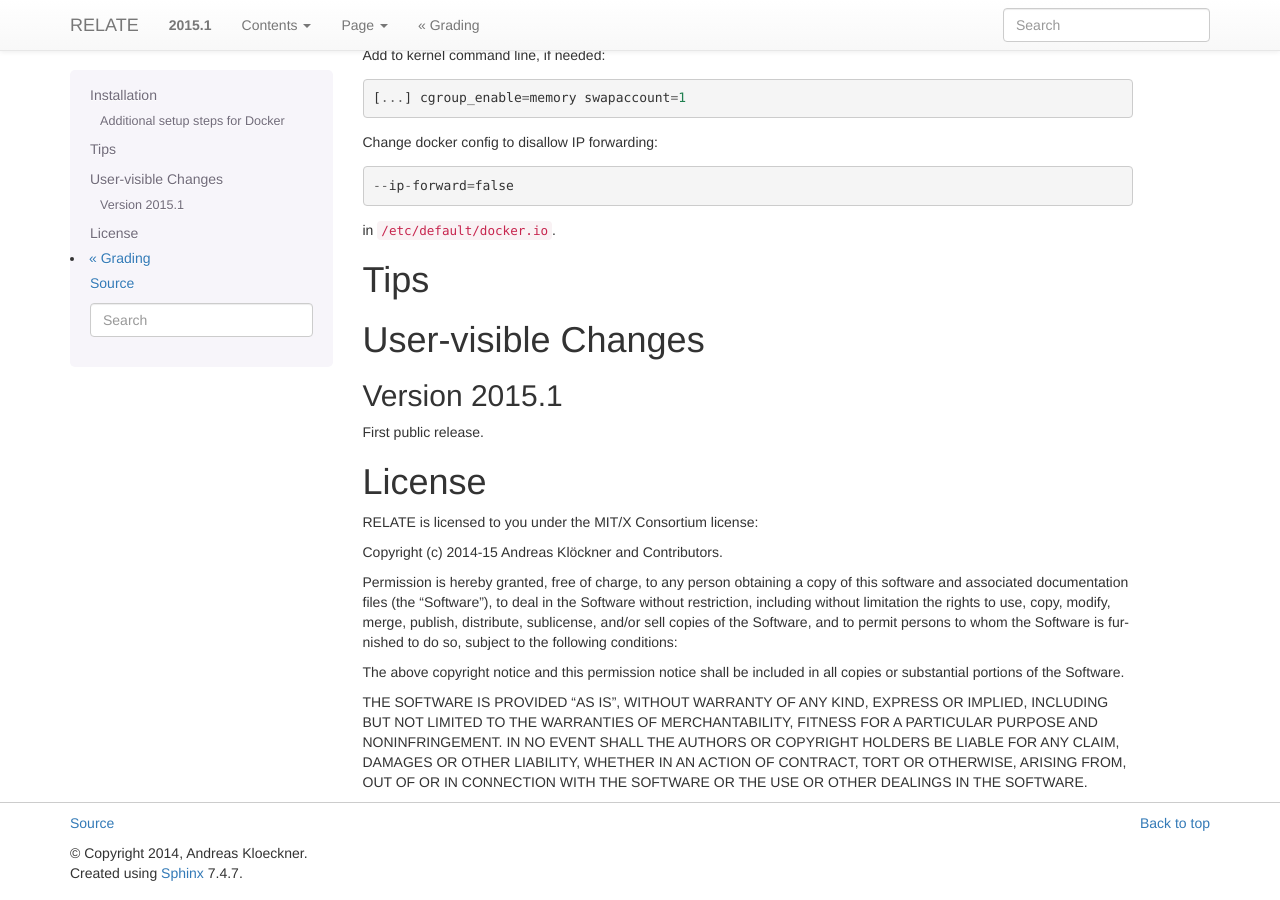
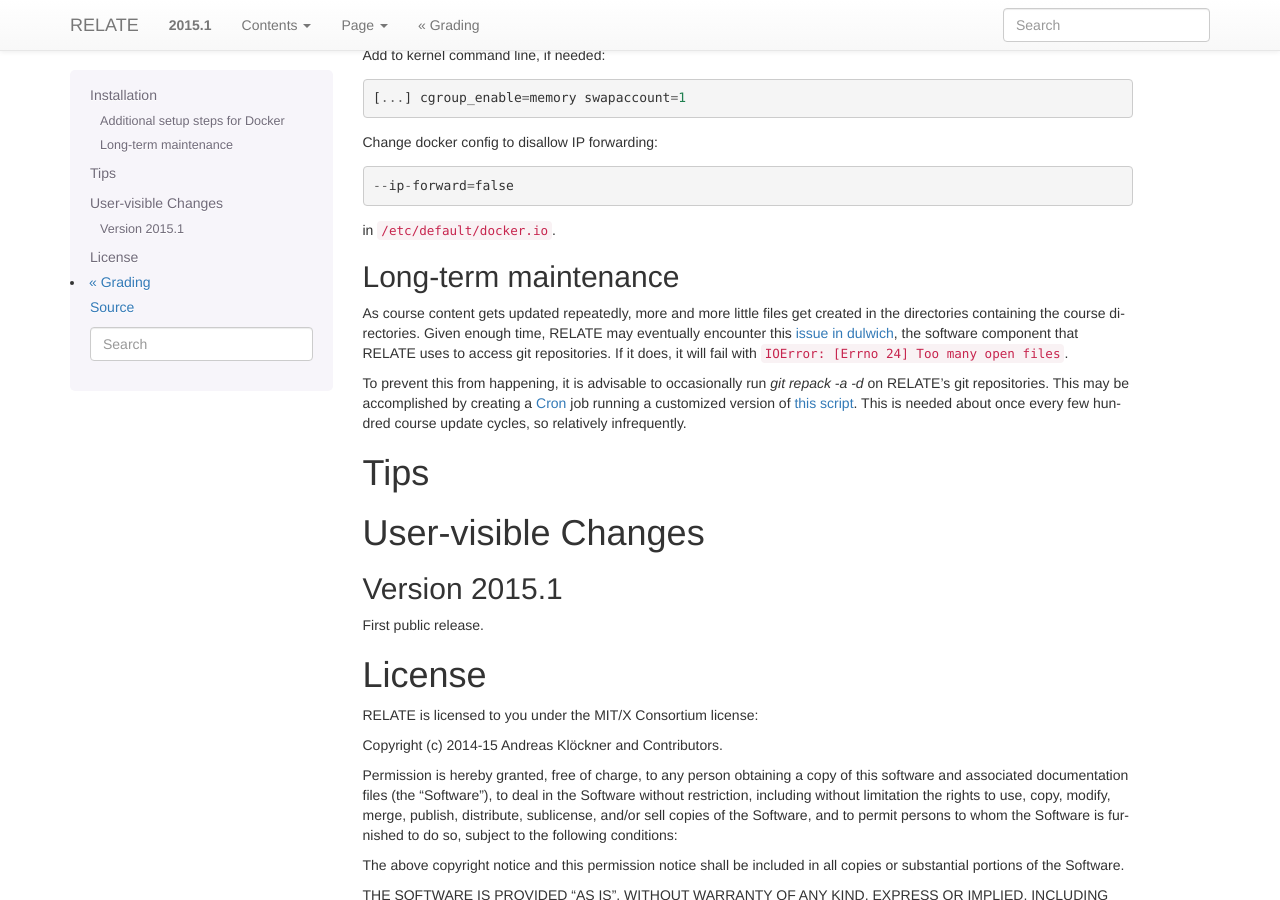
Before and after one commit to inducer/relate, a Sphinx documentation site: the page built from doc/misc.rst, in a window 1280 px wide and 900 px high, scrolled down 1014 px. Built offline with Sphinx 7.4.7, drawn with Linux system fonts in a browser that asks for light colours.

Commit message:
Document need for repo repacking

```diff
--- a/doc/misc.rst
+++ b/doc/misc.rst
@@ -62,6 +62,23 @@ Change docker config to disallow IP forwarding::
 
 in :file:`/etc/default/docker.io`.
 
+Long-term maintenance
+---------------------
+
+As course content gets updated repeatedly, more and more little files get
+created in the directories containing the course directories. Given enough
+time, RELATE may eventually encounter this `issue in dulwich
+<https://github.com/jelmer/dulwich/issues/281>`_, the software component that
+RELATE uses to access git repositories. If it does, it will fail with
+``IOError: [Errno 24] Too many open files``.
+
+To prevent this from happening, it is advisable to occasionally run `git repack -a -d`
+on RELATE's git repositories. This may be accomplished by creating a
+`Cron <https://en.wikipedia.org/wiki/Cron>`_ job running
+a customized version of
+`this script <https://github.com/inducer/relate/blob/master/repack-repositories.sh>`_.
+This is needed about once every few hundred course update cycles, so relatively
+infrequently.
 
 Tips
 ====
```
Also changed, not shown: 1 other file.
